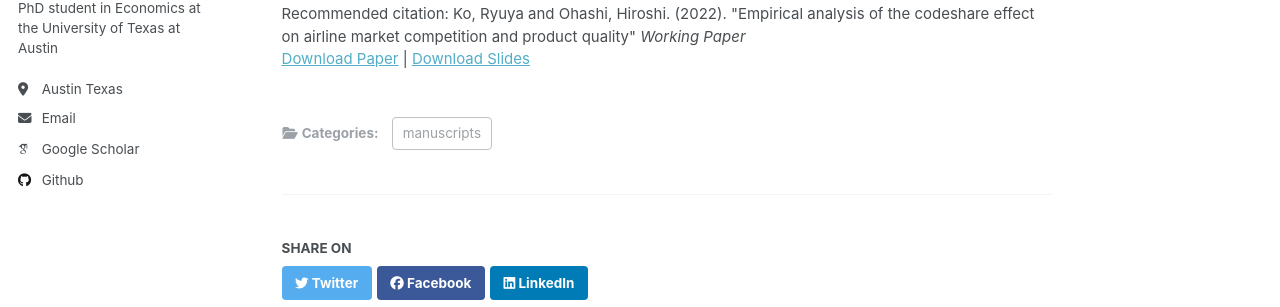
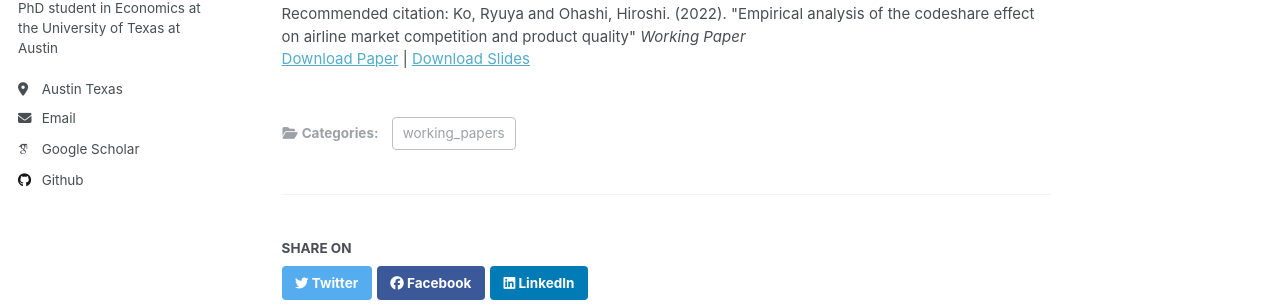
Before and after one commit to ryuya-ko/ryuya-ko.github.io, a Jekyll site: the page built from _publications/2022-08-15-codeshare.md, in a window 1280 px wide and 1168 px high. Shown: the part 355-662 px from the top of the window. Built offline with Jekyll 4.4.1, drawn with Linux system fonts in a browser that asks for light colours; some web fonts are replaced.

Commit message:
adjustment of publication settings

```diff
--- a/_config.yml
+++ b/_config.yml
@@ -77,8 +77,10 @@ author:
 publication_category:
   books:
     title: 'Books'
+  working_papers:
+    title: 'Working Papers'
   manuscripts:
-    title: 'Journal Articles'
+    title: 'Publications'
   conferences:
     title: 'Conference Papers'
 
--- a/_publications/2022-08-15-codeshare.md
+++ b/_publications/2022-08-15-codeshare.md
@@ -1,7 +1,7 @@
 ---
 title: "Empirical analysis of the codeshare effect on airline market competition and product quality"
 collection: publications
-category: manuscripts
+category: working_papers
 permalink: /publication/2022-08-15-codeshare
 date: 2022-08-15
 venue: 'Working Paper'
```
Also changed, not shown: _publications/2023-12-30-cancellation_uncertainty.md (+1 -1 lines), _publications/2024-05-02-optimal_targeting.md (+1 -1 lines).
